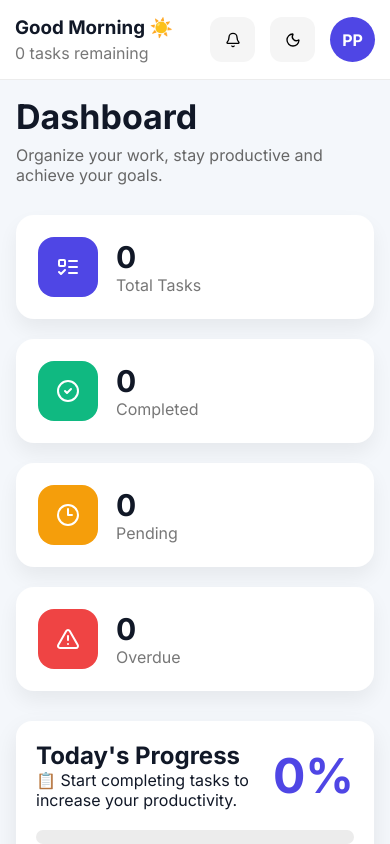
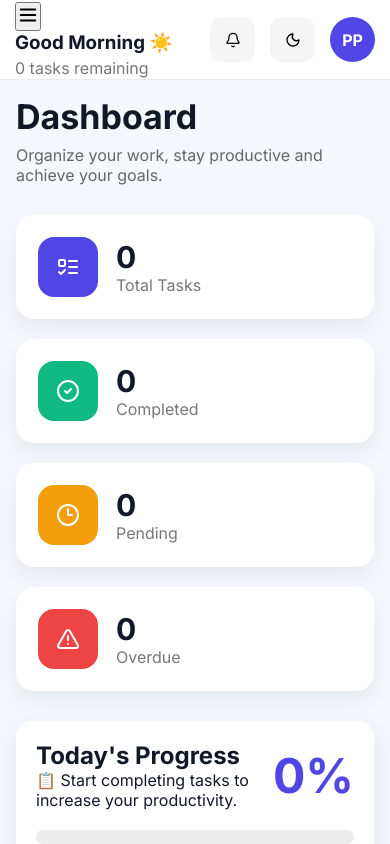
Before and after one commit to cicreatorhub/Planify-V3, a React (Vite) app: page / in a window 390 px wide. Shown: the top 844 px of the page. Built offline with nearby package versions, Linux system fonts and the light colour scheme.

Commit message:
Refactor Header to include sidebar toggle functionality
Updated Header component to accept sidebarOpen and setSidebarOpen props. Added a mobile hamburger menu button.

```diff
--- a/src/components/layout/Header.jsx
+++ b/src/components/layout/Header.jsx
@@ -1,7 +1,7 @@
-import { Moon, Sun, Bell, Search } from "lucide-react";
+import { Menu, Moon, Sun, Bell, Search } from "lucide-react";
 import { useTasks } from "../../context/TaskContext";
 
-export default function Header() {
+export default function Header({ sidebarOpen, setSidebarOpen }) {
   const { darkMode, setDarkMode, stats } = useTasks();
 
   const greeting = () => {
@@ -18,11 +18,22 @@ export default function Header() {
 
       <div className="header-left">
 
-        <h3>{greeting()}</h3>
+        {/* Mobile Hamburger */}
+        <button
+          className="menu-btn"
+          onClick={() => setSidebarOpen(!sidebarOpen)}
+          aria-label="Open Menu"
+        >
+          <Menu size={22} />
+        </button>
 
-        <p>
-          {stats.pending} task{stats.pending !== 1 ? "s" : ""} remaining
-        </p>
+        <div>
+          <h3>{greeting()}</h3>
+
+          <p>
+            {stats.pending} task{stats.pending !== 1 ? "s" : ""} remaining
+          </p>
+        </div>
 
       </div>
 
```
